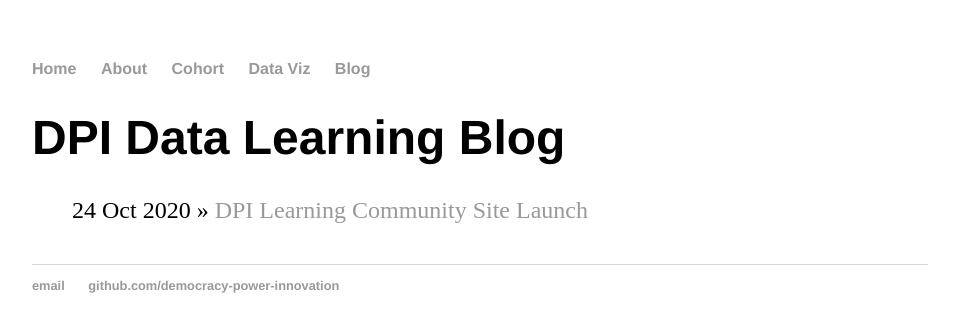
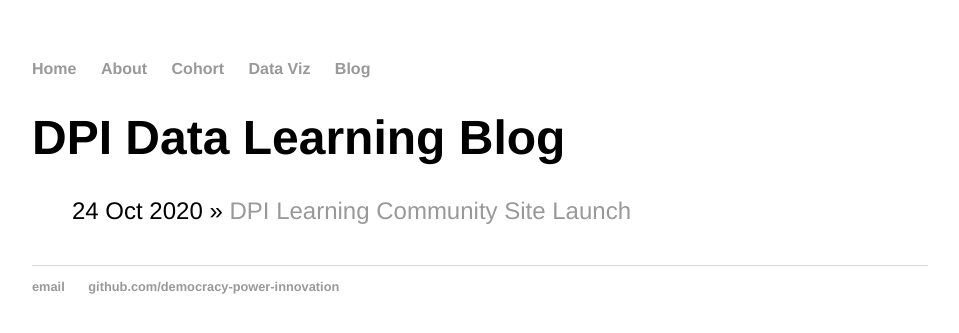
Before and after one commit to democracy-power-innovation/democracy-power-innovation.github.io, a Jekyll site: the page built from blog/index.html, in a window 1280 px wide. Shown: the top 333 px of the page, without its empty margins (160-1119 px from the left). Built offline with Jekyll 4.4.1, drawn with Linux system fonts in a browser that asks for light colours.

Commit message:
Update main.css

```diff
--- a/css/main.css
+++ b/css/main.css
@@ -37,8 +37,10 @@ footer {
 ul.posts {
     margin: 20px auto 40px;
     font-size: 1.5em;
+    font-family:'Quicksand', 'Helvetica', 'Sans-Serif';
 }
 
 ul.posts li {
     list-style: none;
+    font-family:'Quicksand', 'Helvetica', 'Sans-Serif';
 }
```
